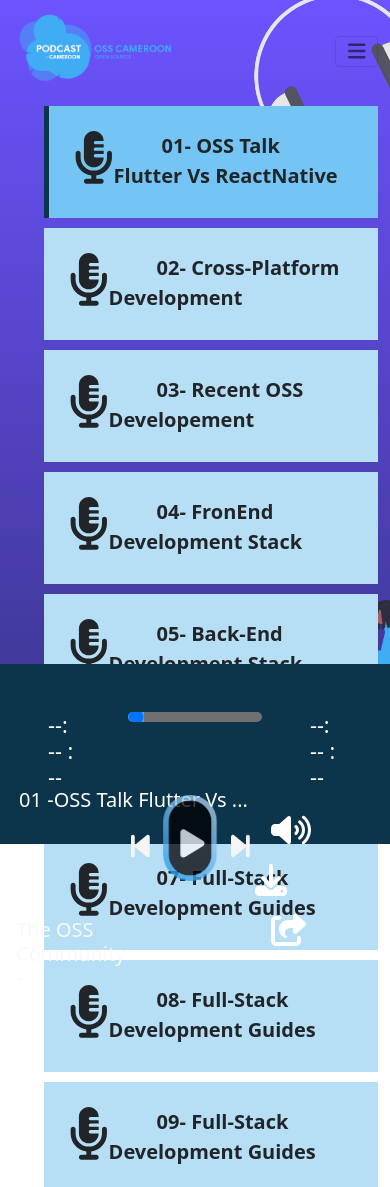
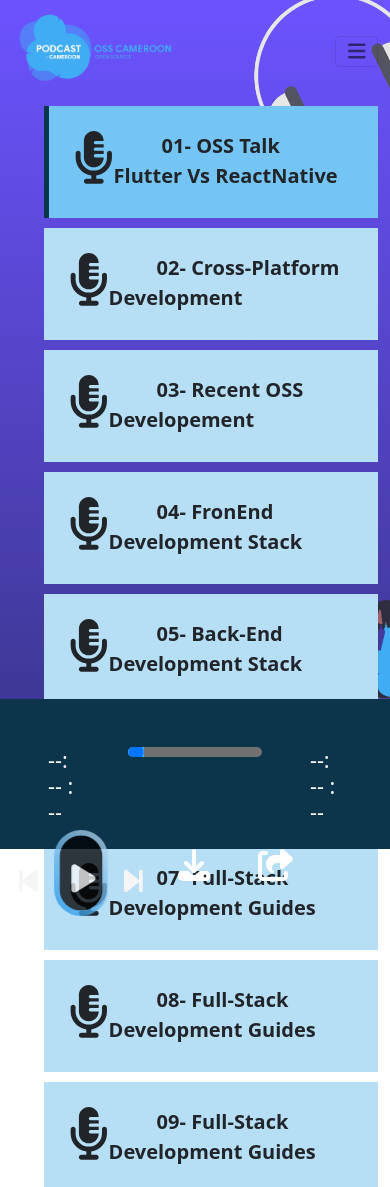
Before and after one commit to osscameroon/podcasts, a React (Create React App) app: page / in a window 390 px wide. Shown: the top 1187 px of the page. Built offline with nearby package versions, Linux system fonts and the light colour scheme.

Commit message:
feat: minor changes to the responsiveness

```diff
--- a/src/components/Player/Player.css
+++ b/src/components/Player/Player.css
@@ -1,13 +1,3 @@
-.player {
-    position: -webkit-sticky;
-    position: fixed;
-    bottom: 0;
-    background-color: #0C344B;
-    height: 180px;
-    z-index: 1020;
-    width: 100%;
-}
-
 input[type="range"] {
     -webkit-appearance: none !important;
     margin: 0;
@@ -28,10 +18,6 @@
     width: 6px;
     border-radius: 50%;
     box-shadow: -100vw 0 0 100vw #40ACF4;
-}
-
-.w-85 {
-    width: 85%;
 }
 
 .round-button {
--- a/src/components/Player/Player.js
+++ b/src/components/Player/Player.js
@@ -11,7 +11,8 @@
     faForwardStep,
     faPlay,
     faBackwardStep,
-    faPause
+    faPause,
+    faMicrophoneLines,
 } from "@fortawesome/free-solid-svg-icons";
 import {
     faFacebook,
@@ -21,7 +22,6 @@
     faGithub
 } from "@fortawesome/free-brands-svg-icons"
 import { FontAwesomeIcon } from "@fortawesome/react-fontawesome";
-
 export default function Player() {
     const audioPlayer = useRef(0);
     const {currentTime, setCurrentTime} = useContext(AppContext);
@@ -179,13 +179,13 @@
                 >
                 </audio>
                 <div className="w-100 d-flex">
-                    <div className={"flex-fill fixed"}>
+                    <div className={"flex-fill fixed d-none d-sm-none d-md-none d-lg-block"}>
                         <span>
-                            <i className="fa fa-microphone-lines
-                            text-blue fa-5x mt-4 m-3 mb-4"/>
+                            <FontAwesomeIcon icon={faMicrophoneLines}
+                                             /*className={"text-blue fa-5x mt-4 m-3 mb-4"}*//>
                         </span>
                         <span className={"text-white display-none h5"}
-                                style={{position: "absolute", bottom: "1.2em", left: "4.9%"}}>
+                              style={{position: "absolute", bottom: "1.2em", left: "4.9%"}}>
                                 {track_oss[trackIndex].id} -
                             {Truncate((track_oss[trackIndex].title), 20)}
                         </span>
@@ -199,7 +199,7 @@
                         <button className="round-button-none
                          gradient-border-none px-2 mx-2"
                                 onClick={toPrevTrack} onDoubleClick={null}>
-                            <FontAwesomeIcon icon={faBackwardStep} style={{fontSize: "1.5em"}} />
+                            <FontAwesomeIcon icon={faBackwardStep} style={{fontSize: "1.5em"}}/>
                         </button>
                         {
                             !isNaN(audioPlayer.current.duration) ?
@@ -207,8 +207,8 @@
                                         className="round-button
                                 round-button_small gradient-border">
                                     <FontAwesomeIcon
-                                        icon={isActive ? faPause: faPlay}
-                                        style={{marginBottom: "3px", marginLeft: "3px", fontSize: "1.5em" }} />
+                                        icon={isActive ? faPause : faPlay}
+                                        style={{marginBottom: "3px", marginLeft: "3px", fontSize: "1.5em"}}/>
                                 </button> :
                                 <button onClick={playPause}
                                         onDoubleClick={stopOrPlay}
@@ -216,32 +216,32 @@
                                         gradient-border">
                                     <FontAwesomeIcon
                                         icon={faPlay}
-                                        style={{marginBottom: "3px", marginLeft: "3px", fontSize: "1.5em" }} />
+                                        style={{marginBottom: "3px", marginLeft: "3px", fontSize: "1.5em"}}/>
                                 </button>
                         }
                         <button className="round-button-none gradient-border-none px-2 mx-2"
                                 onClick={toNextTrack} onDoubleClick={null}>
-                            <FontAwesomeIcon icon={faForwardStep} style={{fontSize: "1.5em"}} />
+                            <FontAwesomeIcon icon={faForwardStep} style={{fontSize: "1.5em"}}/>
                         </button>
                     </span>
                     <span className={"flex-fill text-white mb-0 last-group"}>
-                        <span className={"mx-3 my-4 border-none"}>
+                        <span className={"mx-3 my-4 border-none d-none d-sm-none d-md-none d-lg-inline"}>
                             <div className="dropup">
                                 <button className="dropbtn">
-                                    <FontAwesomeIcon icon={faVolumeUp} style={{fontSize: "2em"}} />
+                                    <FontAwesomeIcon icon={faVolumeUp} style={{fontSize: "2em"}}/>
                                 </button>
                                 <div className="dropup-content mb-4">
-                                    <span className={"volume-tip float start"}>
+                                    <span className={"volume-tip float-start"}>
                                         {Math.round(volume * 100)}
                                     </span>
                                     <p className={"vol volume-up mt-3"} onClick={volumeUp}>
-                                        <FontAwesomeIcon icon={faVolumeUp} style={{fontSize: "1.5em"}} />
+                                        <FontAwesomeIcon icon={faVolumeUp} style={{fontSize: "1.5em"}}/>
                                     </p>
                                     <p className={"vol volume-down mt-3"} onClick={volumeDown}>
-                                        <FontAwesomeIcon icon={faVolumeDown} style={{fontSize: "1.5em"}} />
+                                        <FontAwesomeIcon icon={faVolumeDown} style={{fontSize: "1.5em"}}/>
                                     </p>
                                     <p className={"vol volume-down mt-3"} onClick={volumeMute}>
-                                        <FontAwesomeIcon icon={faVolumeMute} style={{fontSize: "1.5em"}} />
+                                        <FontAwesomeIcon icon={faVolumeMute} style={{fontSize: "1.5em"}}/>
                                     </p>
                                 </div>
                             </div>
@@ -249,28 +249,28 @@
                         <a href={track_oss[trackIndex].fileUrl}
                            download={track_oss[index].title}
                            className={"mx-3 my-4 border-none"}>
-                            <FontAwesomeIcon icon={faDownload} style={{color: "white", fontSize: "2em"}} />
+                            <FontAwesomeIcon icon={faDownload} style={{color: "white", fontSize: "2em"}}/>
                         </a>
                         <span className={"mx-3 my-4 border-none"}>
                             <div className="dropup">
                                 <button className="dropbtn">
-                                    <FontAwesomeIcon icon={faShareFromSquare} style={{fontSize: "2em"}} />
+                                    <FontAwesomeIcon icon={faShareFromSquare} style={{fontSize: "2em"}}/>
                                 </button>
                                 <div className="dropup-content share-items mb-4">
-                                    <a href={"/"} className={"share"} onClick={volumeUp}>
-                                        <FontAwesomeIcon icon={faFacebook} style={{fontSize: "1.5em"}} />
+                                    <a href={"/"} className={"share"}>
+                                        <FontAwesomeIcon icon={faFacebook} style={{fontSize: "1.5em"}}/>
                                     </a>
-                                    <a href={"/"} className={"share"} onClick={volumeDown}>
-                                        <FontAwesomeIcon icon={faTwitter} style={{fontSize: "1.5em"}} />
+                                    <a href={"/"} className={"share"}>
+                                        <FontAwesomeIcon icon={faTwitter} style={{fontSize: "1.5em"}}/>
                                     </a>
-                                    <a href={"/"} className={"share"} onClick={volumeMute}>
-                                        <FontAwesomeIcon icon={faLinkedin} style={{fontSize: "1.5em"}} />
+                                    <a href={"/"} className={"share"}>
+                                        <FontAwesomeIcon icon={faLinkedin} style={{fontSize: "1.5em"}}/>
                                     </a>
-                                    <a href={"/"} className={"share"} onClick={volumeMute}>
-                                        <FontAwesomeIcon icon={faWhatsapp} style={{fontSize: "1.5em"}} />
+                                    <a href={"/"} className={"share"}>
+                                        <FontAwesomeIcon icon={faWhatsapp} style={{fontSize: "1.5em"}}/>
                                     </a>
-                                    <a href={"/"} className={"share"} onClick={volumeMute}>
-                                        <FontAwesomeIcon icon={faGithub} style={{fontSize: "1.5em"}} />
+                                    <a href={"/"} className={"share"}>
+                                        <FontAwesomeIcon icon={faGithub} style={{fontSize: "1.5em"}}/>
                                     </a>
                                 </div>
                             </div>
```
